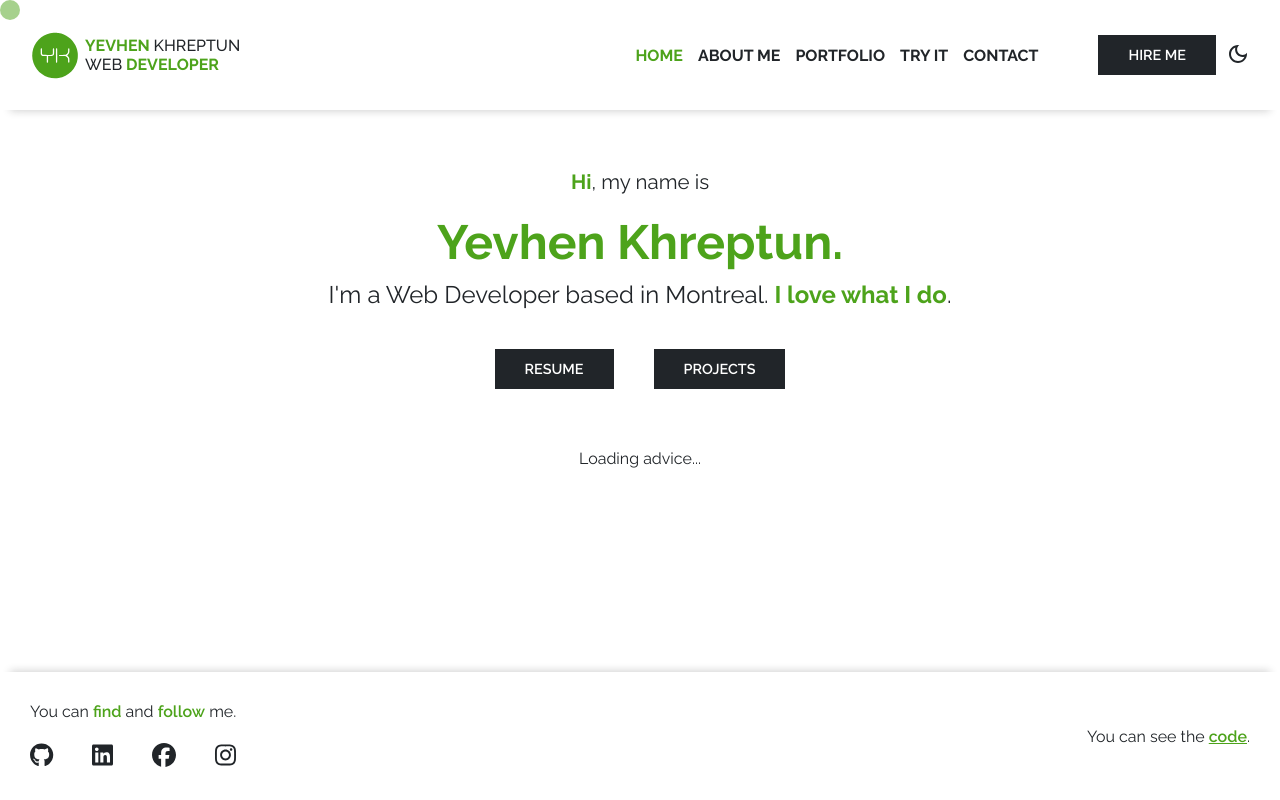
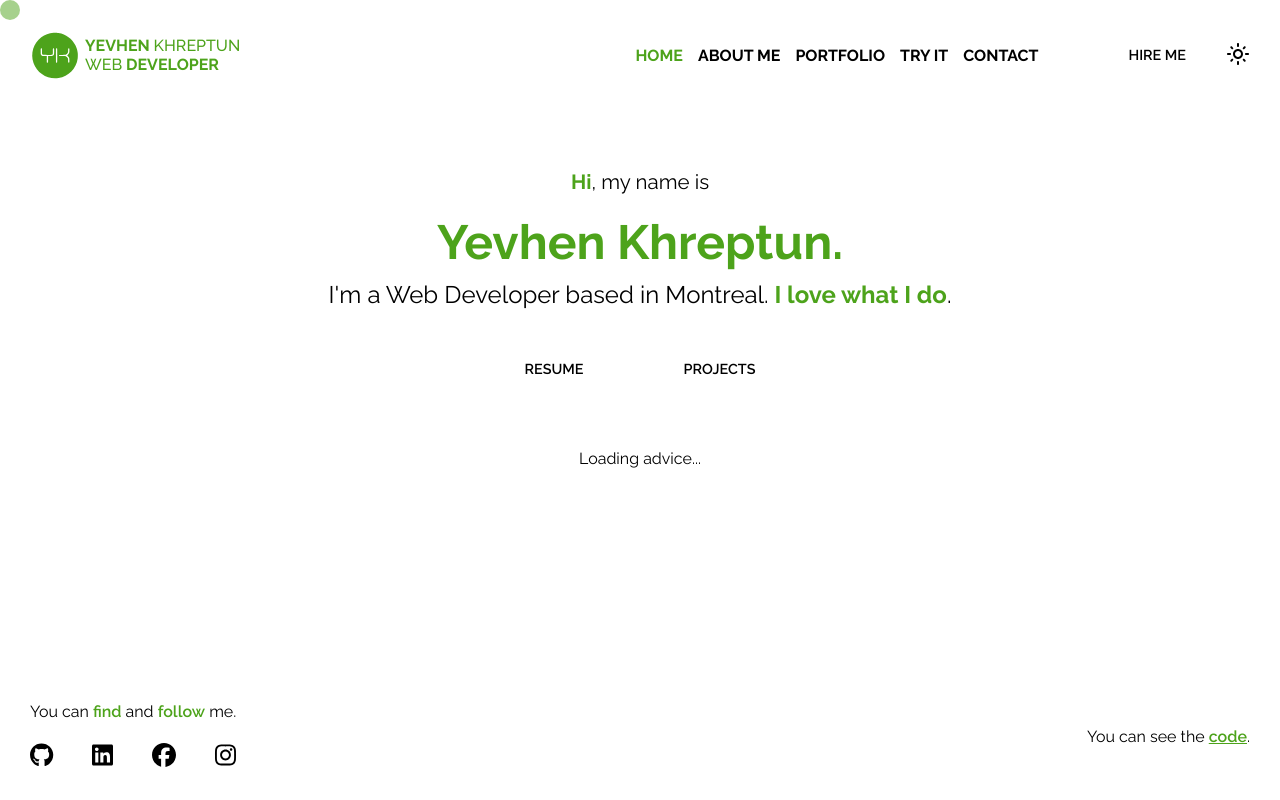
Before and after one commit to khreptunyevhen/react-portfolio, a React (Vite) app: page / in a window 1280 px wide. Built offline with nearby package versions, Linux system fonts and the light colour scheme; no server answers.

Commit message:
Fix theme mode

```diff
--- a/src/App.jsx
+++ b/src/App.jsx
@@ -6,13 +6,18 @@ import Cursor from "./components/Cursor.jsx";
 import Main from "./components/Main.jsx";
 
 function App() {
-  const [themeMode, setThemeMode] = useState("light");
+  // const [themeMode, setThemeMode] = useState("light");
+  const [themeMode, setThemeMode] = useState(() =>
+    JSON.parse(window.localStorage.getItem("theme"))
+  );
   const [activeTab, setActiveTab] = useState(0);
   const [mousePositions, setMousePositions] = useState({
     x: 0,
     y: 0,
   });
   const [screenWidth, setScreenWidth] = useState(window.innerWidth);
+
+  console.log(themeMode);
 
   useEffect(() => {
     const mouseMove = (e) => {
```
